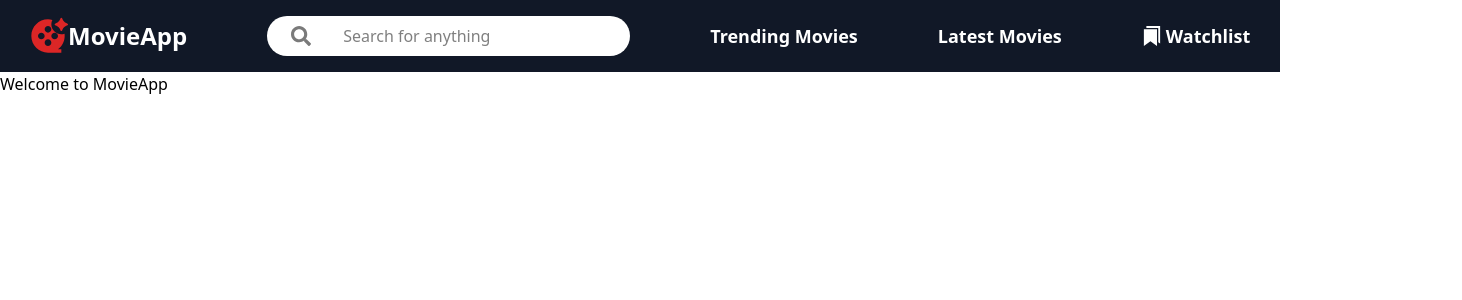
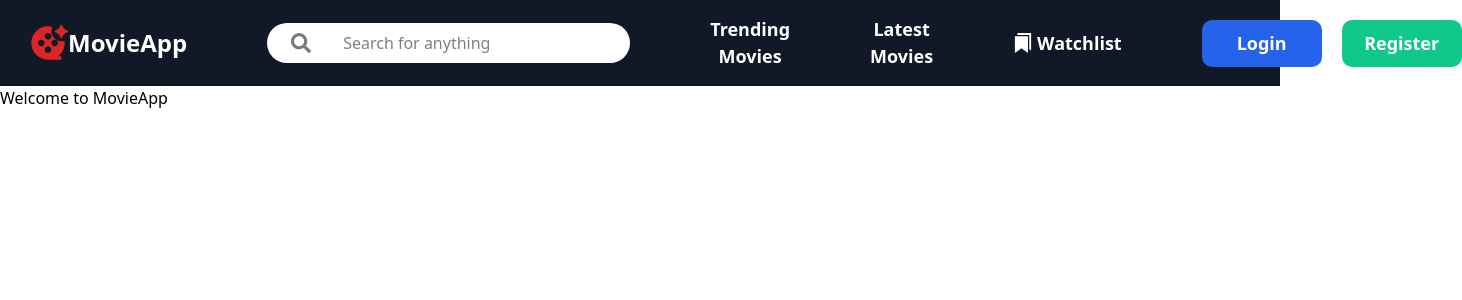
Before and after one commit to Kanchan012/MovieApp, a React (Vite) app: page / in a window 1280 px wide. Shown: the top 300 px of the page, 1462 px wide, since content can reach past the window. Built offline with nearby package versions, Linux system fonts and the light colour scheme.

Commit message:
added login and register button in header component

```diff
--- a/src/components/Header.css
+++ b/src/components/Header.css
@@ -76,3 +76,31 @@
   font-size:large;
   font-weight: 600;
 }
+
+.btn{
+    display: flex;
+    align-items: center;
+    gap: 20px;
+}
+
+.login-btn {
+  background-color: #2563eb;
+  color: white;
+  padding: 10px;
+  width: 120px;
+  border-radius: 10px;
+  font-size: large;
+  font-weight: 600;
+  cursor: pointer;
+}
+
+.register-btn {
+  background-color: #10c88b;
+  color: white;
+  font-size: large;
+  padding: 10px;
+  width: 120px;
+  border-radius: 10px;
+  font-weight: 600;
+  cursor: pointer;
+}
--- a/src/components/Header.tsx
+++ b/src/components/Header.tsx
@@ -30,6 +30,12 @@ const Header: React.FC = () => {
           <IoBookmarksSharp className="watchlist-icon" />
           <h1 className="watchlist-text">Watchlist</h1>
         </div>
+
+        <div className="btn">
+            <button className="login-btn">Login</button>
+            <button className="register-btn">Register</button>
+        </div>
+
       </div>
     </header>
   );
```
